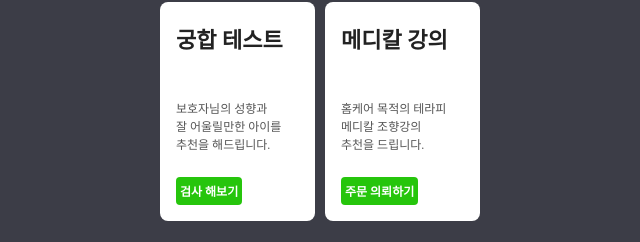
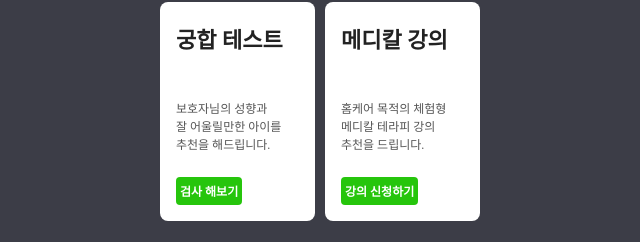
Before and after one commit to wellthycreater/page., a plain HTML site: page index.html in a window 1280 px wide. Shown: the part 629-871 px from the top of the page, 320-960 px from the left. Drawn offline with Linux system fonts and the light colour scheme; a web font is replaced by a local one.

Commit message:
Update index.html

```diff
--- a/index.html
+++ b/index.html
@@ -179,8 +179,8 @@
             </a>
             <a target="_blank" href="https://wellthy.liveklass.com/">
                 <div class="name">메디칼 강의</div>
-                <div class="desc">홈케어 목적의 테라피<br>메디칼 조향강의<br>추천을 드립니다.</div>
-                <div class="btn">주문 의뢰하기</div>
+                <div class="desc">홈케어 목적의 체험형<br>메디칼 테라피 강의<br>추천을 드립니다.</div>
+                <div class="btn">강의 신청하기</div>
 </body>
 </html>
         </div>
```
